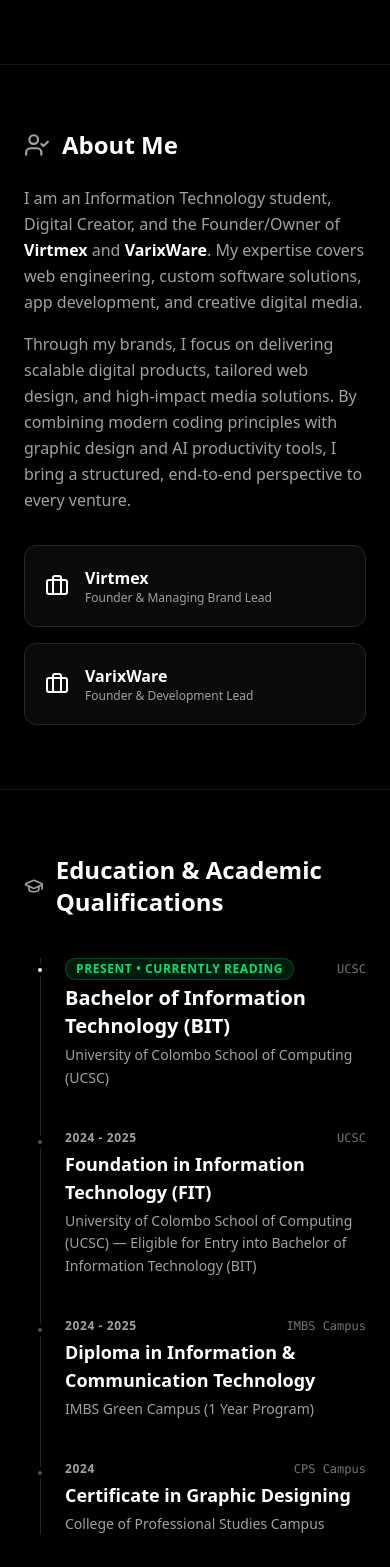
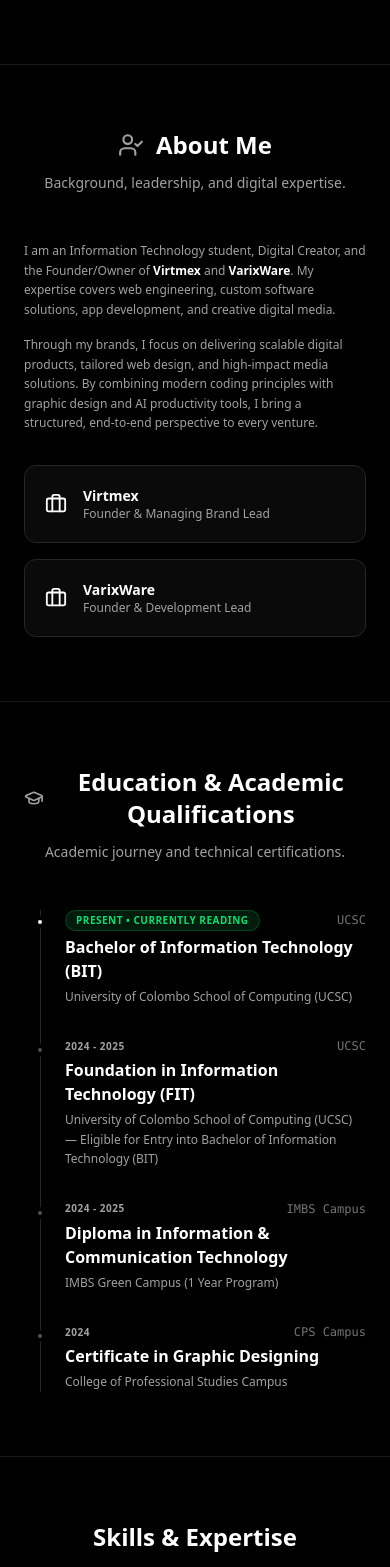
Before and after one commit to HimashaOfficial/my-portfolio, a Next.js app: page / in a window 390 px wide. Shown: the part 780-2347 px from the top of the page. Built offline with nearby package versions, Linux system fonts and the light colour scheme.

Commit message:
Update font sizes in About and Education sections

```diff
--- a/src/app/page.js
+++ b/src/app/page.js
@@ -298,12 +298,16 @@
           whileInView="visible"
           viewport={{ once: true, margin: "-100px" }}
           variants={fadeInUp}
-          className="w-full max-w-4xl mx-auto"
+          className="w-full max-w-6xl mx-auto"
         >
-          <h2 className="text-2xl md:text-3xl font-bold text-white mb-6 flex items-center gap-3">
-            <UserCheck className="text-neutral-400" size={26} /> About Me
-          </h2>
-          <div className="space-y-4 text-neutral-400 leading-relaxed text-base md:text-lg">
+          <div className="text-center mb-12 md:mb-16">
+            <h2 className="text-2xl md:text-3xl font-bold text-white mb-3 inline-flex items-center gap-3">
+              <UserCheck className="text-neutral-400" size={26} /> About Me
+            </h2>
+            <p className="text-neutral-400 text-sm md:text-base">Background, leadership, and digital expertise.</p>
+          </div>
+
+          <div className="space-y-4 text-neutral-400 leading-relaxed text-xs md:text-sm max-w-4xl mx-auto">
             <p>
               I am an Information Technology student, Digital Creator, and the Founder/Owner of <strong className="text-white">Virtmex</strong> and <strong className="text-white">VarixWare</strong>. My expertise covers web engineering, custom software solutions, app development, and creative digital media.
             </p>
@@ -312,19 +316,19 @@
             </p>
           </div>
 
-          <div className="mt-8 grid grid-cols-1 sm:grid-cols-2 gap-4">
+          <div className="mt-8 grid grid-cols-1 sm:grid-cols-2 gap-4 max-w-4xl mx-auto">
             <div className="p-5 bg-neutral-950 border border-neutral-800 rounded-xl flex items-center gap-4">
-              <Briefcase className="text-white shrink-0" size={24} />
+              <Briefcase className="text-white shrink-0" size={22} />
               <div>
-                <h3 className="text-white font-bold text-base">Virtmex</h3>
+                <h3 className="text-white font-bold text-sm md:text-base">Virtmex</h3>
                 <p className="text-xs text-neutral-400">Founder & Managing Brand Lead</p>
               </div>
             </div>
 
             <div className="p-5 bg-neutral-950 border border-neutral-800 rounded-xl flex items-center gap-4">
-              <Briefcase className="text-white shrink-0" size={24} />
+              <Briefcase className="text-white shrink-0" size={22} />
               <div>
-                <h3 className="text-white font-bold text-base">VarixWare</h3>
+                <h3 className="text-white font-bold text-sm md:text-base">VarixWare</h3>
                 <p className="text-xs text-neutral-400">Founder & Development Lead</p>
               </div>
             </div>
@@ -339,23 +343,26 @@
           whileInView="visible"
           viewport={{ once: true, margin: "-100px" }}
           variants={fadeInUp}
-          className="w-full max-w-4xl mx-auto"
+          className="w-full max-w-6xl mx-auto"
         >
-          <h2 className="text-2xl md:text-3xl font-bold text-white mb-10 flex items-center gap-3">
-            <GraduationCap className="text-neutral-400" size={28} /> Education & Academic Qualifications
-          </h2>
+          <div className="text-center mb-12 md:mb-16">
+            <h2 className="text-2xl md:text-3xl font-bold text-white mb-3 inline-flex items-center gap-3">
+              <GraduationCap className="text-neutral-400" size={28} /> Education & Academic Qualifications
+            </h2>
+            <p className="text-neutral-400 text-sm md:text-base">Academic journey and technical certifications.</p>
+          </div>
 
-          <div className="relative border-l border-neutral-800 ml-4 pl-6 space-y-10">
+          <div className="relative border-l border-neutral-800 ml-4 md:ml-auto pl-6 space-y-8 max-w-4xl mx-auto">
 
             {/* Degree - Reading */}
             <div className="relative group">
               <div className="absolute -left-[31px] top-1.5 w-3 h-3 bg-white rounded-full border-4 border-black" />
               <div className="flex flex-wrap items-center justify-between gap-2 mb-1">
-                <span className="text-xs font-semibold uppercase tracking-wider text-green-400 bg-green-950/60 border border-green-800/60 px-2.5 py-0.5 rounded-full">Present • Currently Reading</span>
+                <span className="text-[10px] md:text-xs font-semibold uppercase tracking-wider text-green-400 bg-green-950/60 border border-green-800/60 px-2.5 py-0.5 rounded-full">Present • Currently Reading</span>
                 <span className="text-xs text-neutral-500 font-mono">UCSC</span>
               </div>
-              <h3 className="text-xl font-bold text-white mb-1">Bachelor of Information Technology (BIT)</h3>
-              <p className="text-neutral-400 text-sm leading-relaxed">
+              <h3 className="text-base md:text-lg font-bold text-white mb-1">Bachelor of Information Technology (BIT)</h3>
+              <p className="text-neutral-400 text-xs md:text-sm leading-relaxed">
                 University of Colombo School of Computing (UCSC)
               </p>
             </div>
@@ -364,11 +371,11 @@
             <div className="relative group">
               <div className="absolute -left-[31px] top-1.5 w-3 h-3 bg-neutral-600 rounded-full border-4 border-black" />
               <div className="flex flex-wrap items-center justify-between gap-2 mb-1">
-                <span className="text-xs font-semibold uppercase tracking-wider text-neutral-400">2024 - 2025</span>
+                <span className="text-[10px] md:text-xs font-semibold uppercase tracking-wider text-neutral-400">2024 - 2025</span>
                 <span className="text-xs text-neutral-500 font-mono">UCSC</span>
               </div>
-              <h3 className="text-lg font-bold text-white mb-1">Foundation in Information Technology (FIT)</h3>
-              <p className="text-neutral-400 text-sm leading-relaxed">
+              <h3 className="text-base md:text-lg font-bold text-white mb-1">Foundation in Information Technology (FIT)</h3>
+              <p className="text-neutral-400 text-xs md:text-sm leading-relaxed">
                 University of Colombo School of Computing (UCSC) — Eligible for Entry into Bachelor of Information Technology (BIT)
               </p>
             </div>
@@ -377,11 +384,11 @@
             <div className="relative group">
               <div className="absolute -left-[31px] top-1.5 w-3 h-3 bg-neutral-600 rounded-full border-4 border-black" />
               <div className="flex flex-wrap items-center justify-between gap-2 mb-1">
-                <span className="text-xs font-semibold uppercase tracking-wider text-neutral-400">2024 - 2025</span>
+                <span className="text-[10px] md:text-xs font-semibold uppercase tracking-wider text-neutral-400">2024 - 2025</span>
                 <span className="text-xs text-neutral-500 font-mono">IMBS Campus</span>
               </div>
-              <h3 className="text-lg font-bold text-white mb-1">Diploma in Information & Communication Technology</h3>
-              <p className="text-neutral-400 text-sm leading-relaxed">
+              <h3 className="text-base md:text-lg font-bold text-white mb-1">Diploma in Information & Communication Technology</h3>
+              <p className="text-neutral-400 text-xs md:text-sm leading-relaxed">
                 IMBS Green Campus (1 Year Program)
               </p>
             </div>
@@ -390,11 +397,11 @@
             <div className="relative group">
               <div className="absolute -left-[31px] top-1.5 w-3 h-3 bg-neutral-600 rounded-full border-4 border-black" />
               <div className="flex flex-wrap items-center justify-between gap-2 mb-1">
-                <span className="text-xs font-semibold uppercase tracking-wider text-neutral-400">2024</span>
+                <span className="text-[10px] md:text-xs font-semibold uppercase tracking-wider text-neutral-400">2024</span>
                 <span className="text-xs text-neutral-500 font-mono">CPS Campus</span>
               </div>
-              <h3 className="text-lg font-bold text-white mb-1">Certificate in Graphic Designing</h3>
-              <p className="text-neutral-400 text-sm leading-relaxed">
+              <h3 className="text-base md:text-lg font-bold text-white mb-1">Certificate in Graphic Designing</h3>
+              <p className="text-neutral-400 text-xs md:text-sm leading-relaxed">
                 College of Professional Studies Campus
               </p>
             </div>
@@ -427,37 +434,37 @@
             <motion.div variants={fadeInUp} className="p-7 bg-neutral-950 border border-neutral-800 rounded-xl hover:border-neutral-700 transition">
               <Code2 className="text-neutral-200 mb-4" size={28} />
               <h3 className="text-lg font-bold text-white mb-2">Software Development</h3>
-              <p className="text-neutral-400 text-sm leading-relaxed">Developing structured software logic, backend foundations, and custom application solutions.</p>
+              <p className="text-neutral-400 text-xs md:text-sm leading-relaxed">Developing structured software logic, backend foundations, and custom application solutions.</p>
             </motion.div>
 
             <motion.div variants={fadeInUp} className="p-7 bg-neutral-950 border border-neutral-800 rounded-xl hover:border-neutral-700 transition">
               <Smartphone className="text-neutral-200 mb-4" size={28} />
               <h3 className="text-lg font-bold text-white mb-2">App Development</h3>
-              <p className="text-neutral-400 text-sm leading-relaxed">Building intuitive cross-platform mobile interfaces and functional application systems.</p>
+              <p className="text-neutral-400 text-xs md:text-sm leading-relaxed">Building intuitive cross-platform mobile interfaces and functional application systems.</p>
             </motion.div>
 
             <motion.div variants={fadeInUp} className="p-7 bg-neutral-950 border border-neutral-800 rounded-xl hover:border-neutral-700 transition">
               <Globe className="text-neutral-200 mb-4" size={28} />
               <h3 className="text-lg font-bold text-white mb-2">WordPress Development</h3>
-              <p className="text-neutral-400 text-sm leading-relaxed">Customizing and managing WordPress architectures for business sites and content platforms.</p>
+              <p className="text-neutral-400 text-xs md:text-sm leading-relaxed">Customizing and managing WordPress architectures for business sites and content platforms.</p>
             </motion.div>
 
             <motion.div variants={fadeInUp} className="p-7 bg-neutral-950 border border-neutral-800 rounded-xl hover:border-neutral-700 transition">
               <Palette className="text-neutral-200 mb-4" size={28} />
               <h3 className="text-lg font-bold text-white mb-2">Graphic Design</h3>
-              <p className="text-neutral-400 text-sm leading-relaxed">Designing social media banners, marketing graphics, brand assets, and user interface elements.</p>
+              <p className="text-neutral-400 text-xs md:text-sm leading-relaxed">Designing social media banners, marketing graphics, brand assets, and user interface elements.</p>
             </motion.div>
 
             <motion.div variants={fadeInUp} className="p-7 bg-neutral-950 border border-neutral-800 rounded-xl hover:border-neutral-700 transition">
               <Video className="text-neutral-200 mb-4" size={28} />
               <h3 className="text-lg font-bold text-white mb-2">Video Editing</h3>
-              <p className="text-neutral-400 text-sm leading-relaxed">Editing promotional videos and social media content for targeted brand engagement.</p>
+              <p className="text-neutral-400 text-xs md:text-sm leading-relaxed">Editing promotional videos and social media content for targeted brand engagement.</p>
             </motion.div>
 
             <motion.div variants={fadeInUp} className="p-7 bg-neutral-950 border border-neutral-800 rounded-xl hover:border-neutral-700 transition">
               <Cpu className="text-neutral-200 mb-4" size={28} />
               <h3 className="text-lg font-bold text-white mb-2">AI-Assisted Workflows</h3>
-              <p className="text-neutral-400 text-sm leading-relaxed">Leveraging generative AI productivity tools to streamline design, media, and coding processes.</p>
+              <p className="text-neutral-400 text-xs md:text-sm leading-relaxed">Leveraging generative AI productivity tools to streamline design, media, and coding processes.</p>
             </motion.div>
           </motion.div>
         </div>
@@ -487,19 +494,19 @@
             <motion.div variants={fadeInUp} className="p-8 bg-neutral-950 border border-neutral-800 rounded-xl hover:border-neutral-600 transition">
               <Code2 className="text-neutral-200 mb-4" size={32} />
               <h3 className="text-xl font-bold text-white mb-2">Software & App Solutions</h3>
-              <p className="text-neutral-400 text-sm leading-relaxed">Custom software tools, functional web platforms, and user-friendly mobile application builds.</p>
+              <p className="text-neutral-400 text-xs md:text-sm leading-relaxed">Custom software tools, functional web platforms, and user-friendly mobile application builds.</p>
             </motion.div>
 
             <motion.div variants={fadeInUp} className="p-8 bg-neutral-950 border border-neutral-800 rounded-xl hover:border-neutral-600 transition">
               <Globe className="text-neutral-200 mb-4" size={32} />
               <h3 className="text-xl font-bold text-white mb-2">WordPress Web Design</h3>
-              <p className="text-neutral-400 text-sm leading-relaxed">Tailored WordPress installations, business portfolios, and content management sites.</p>
+              <p className="text-neutral-400 text-xs md:text-sm leading-relaxed">Tailored WordPress installations, business portfolios, and content management sites.</p>
             </motion.div>
 
             <motion.div variants={fadeInUp} className="p-8 bg-neutral-950 border border-neutral-800 rounded-xl hover:border-neutral-600 transition">
               <Palette className="text-neutral-200 mb-4" size={32} />
               <h3 className="text-xl font-bold text-white mb-2">Branding & Media Design</h3>
-              <p className="text-neutral-400 text-sm leading-relaxed">Complete digital graphic design, social media assets, and promotional video editing.</p>
+              <p className="text-neutral-400 text-xs md:text-sm leading-relaxed">Complete digital graphic design, social media assets, and promotional video editing.</p>
             </motion.div>
           </motion.div>
         </div>
```
